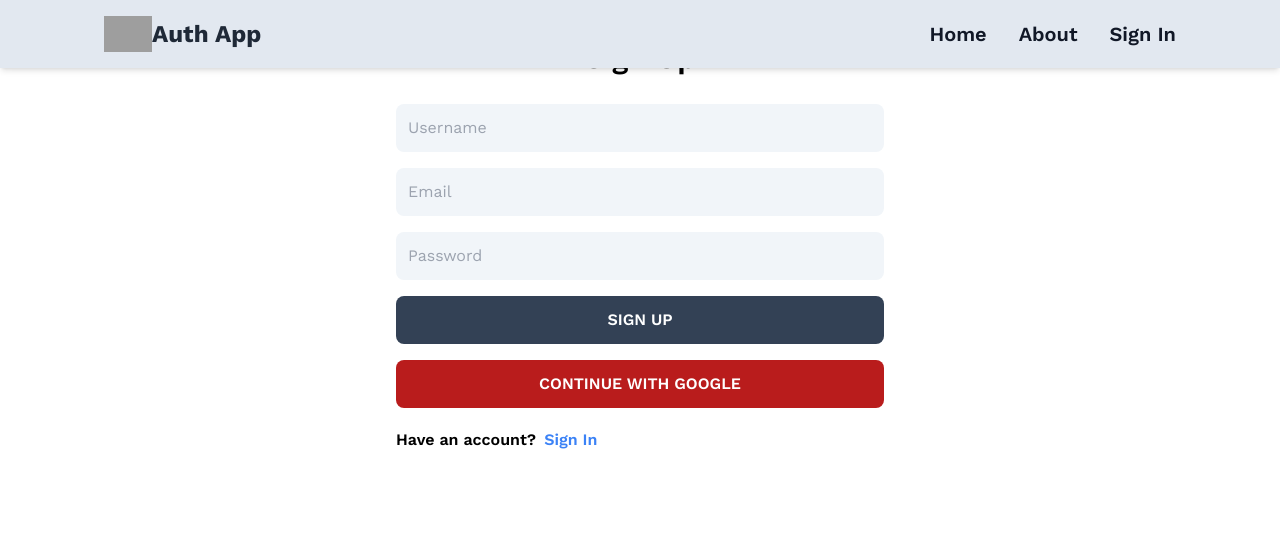
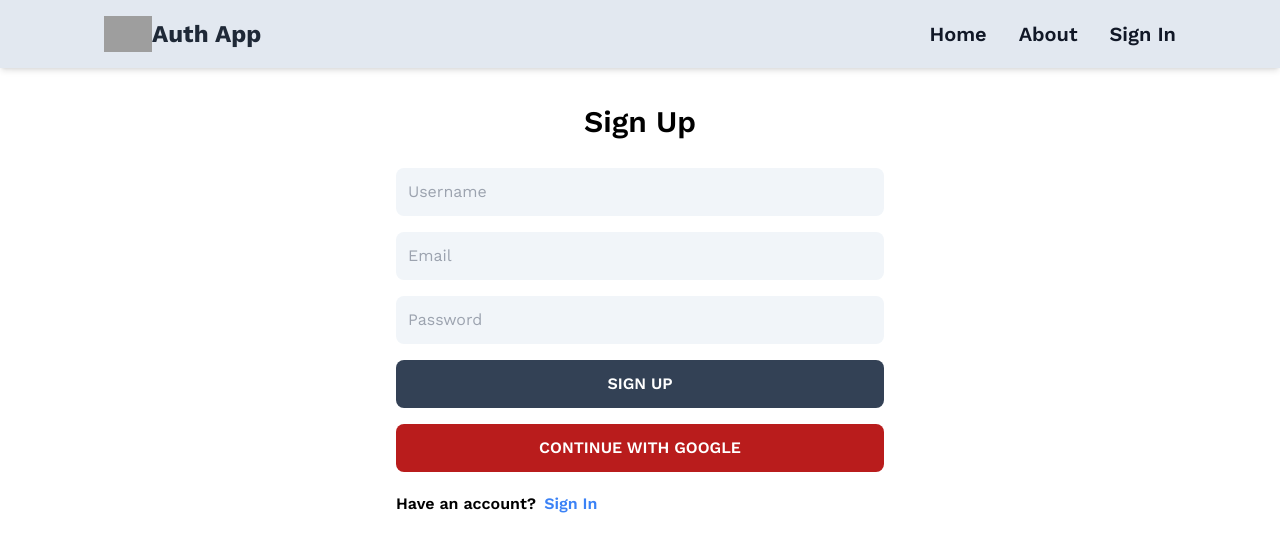
Before and after one commit to MAbdurahman/mern-auth, a React (Vite) app in the folder frontend/: page /sign-up in a window 1280 px wide. Shown: the top 552 px of the page. Built offline with nearby package versions, Linux system fonts and the light colour scheme; no server answers; grey boxes are pictures that could not be loaded.

Commit message:
Update margin for SignInPage.jsx and SignUpPage.jsx

```diff
--- a/frontend/src/pages/SignInPage.jsx
+++ b/frontend/src/pages/SignInPage.jsx
@@ -48,7 +48,7 @@ export default function SignInPage() {
    }
 
    return (
-      <div className='p-3 max-w-lg mx-auto'>
+      <div className='p-3 m-16 max-w-lg mx-auto'>
          <h2 className='text-3xl text-center font-semibold my-7 font-worksans'>Sign In</h2>
          <form onSubmit={handleSubmit} className='flex flex-col gap-4 font-worksans'>
             <input
--- a/frontend/src/pages/SignUpPage.jsx
+++ b/frontend/src/pages/SignUpPage.jsx
@@ -50,7 +50,7 @@ export default function SignUpPage() {
    }
 
    return (
-      <div className='p-3 max-w-lg mx-auto'>
+      <div className='p-3 m-16 max-w-lg mx-auto'>
          <h1 className='text-3xl text-center font-worksans font-semibold my-7'>Sign Up</h1>
          <form onSubmit={handleSubmit} className='flex flex-col gap-4 font-worksans'>
             <input
```
